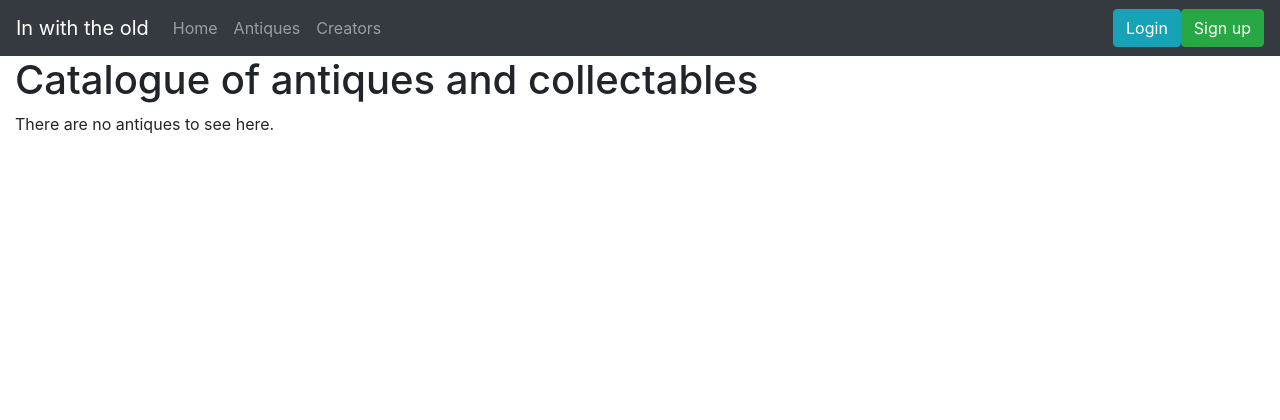
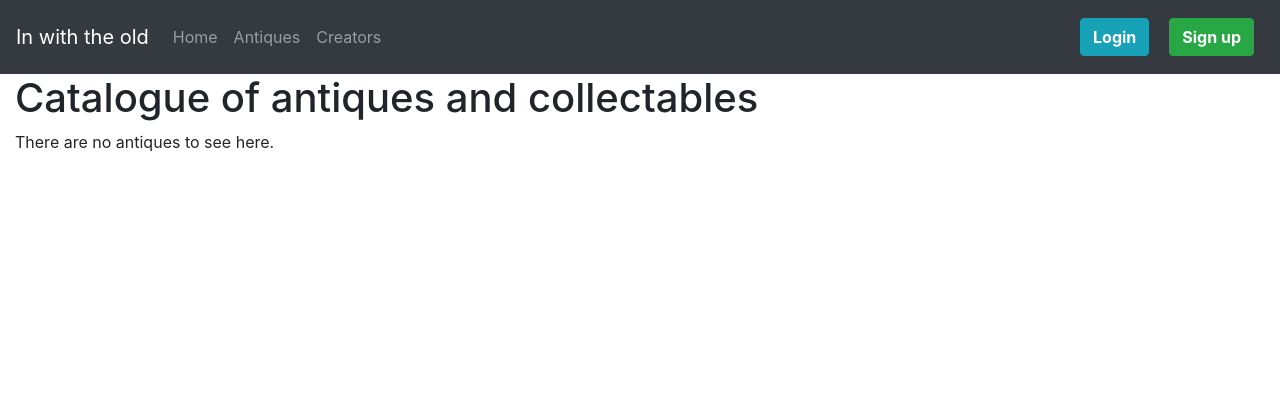
Before and after one commit to jennie6151/inwiththeold, a Django app: page /antiques/ in a window 1280 px wide. Shown: the top 420 px of the page. Run offline with Django 3.2, Linux system fonts and the light colour scheme; data that the repository does not hold is empty; some libraries are stand-ins or nearby versions.

Commit message:
Styling added to buttons/icons

```diff
--- a/antiqueProjectApp/static/css/styles.css
+++ b/antiqueProjectApp/static/css/styles.css
@@ -13,3 +13,8 @@
     color: white;
     text-align: center;
 }
+
+.homepage-button{
+    margin:10px;
+    font-weight: bold;
+}
--- a/templates/base_generic.html
+++ b/templates/base_generic.html
@@ -11,6 +11,7 @@
   <link rel="stylesheet" href="https://maxcdn.bootstrapcdn.com/bootstrap/4.0.0/css/bootstrap.min.css"
     integrity="sha384-Gn5384xqQ1aoWXA+058RXPxPg6fy4IWvTNh0E263XmFcJlSAwiGgFAW/dAiS6JXm" crossorigin="anonymous">
   <link rel="stylesheet" href="{% static './css/styles.css' %}">
+  <link rel="shortcut icon" type="image/x-icon" href="favicon.ico" />
   {% block head_js %}
   {% endblock head_js %}
 </head>
@@ -37,10 +38,10 @@
       </ul>
 
       {% if user.is_authenticated %}
-      <p><a href="{% url 'logout' %}?next={{request.path}}" class="btn btn-info" role="button">Logout</a></p>
+      <p><a href="{% url 'logout' %}?next={{request.path}}" class="btn btn-md btn-info" role="button">Logout</a></p>
       {% else %}
-      <a href="{% url 'login' %}?next={{request.path}}" class="btn btn-info" role="button">Login</a>
-      <a href="{% url 'signup' %}?next={{request.path}}" class="btn btn-success" role="button">Sign up</a>
+      <a href="{% url 'login' %}?next={{request.path}}" class="btn btn-md btn-info homepage-button" role="button">Login</a>
+      <a href="{% url 'signup' %}?next={{request.path}}" class="btn btn-success homepage-button" role="button">Sign up</a>
       {% endif %}
 
 
```
Also changed, not shown: antiqueProjectApp/static/img/favicon.ico (added).
